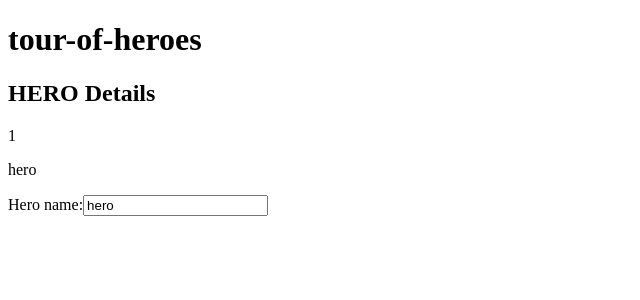
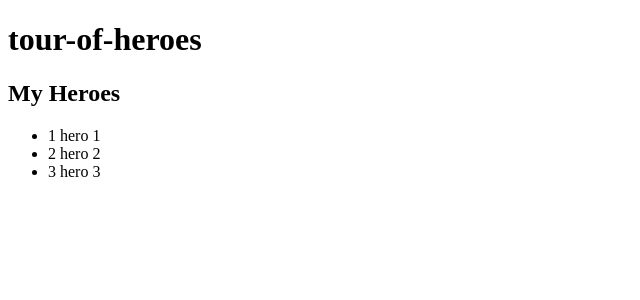
Before and after one commit to julioantonini/tour-of-heroes, an Angular app: page / in a window 1280 px wide. Shown: the top 300 px of the page, without its empty margins (0-640 px from the left). Built offline with nearby package versions, Linux system fonts and the light colour scheme.

Commit message:
feat: create hero detail component

```diff
--- a/angular.json
+++ b/angular.json
@@ -97,8 +97,22 @@
             ],
             "scripts": []
           }
+        },
+        "lint": {
+          "builder": "@angular-eslint/builder:lint",
+          "options": {
+            "lintFilePatterns": [
+              "src/**/*.ts",
+              "src/**/*.html"
+            ]
+          }
         }
       }
     }
+  },
+  "cli": {
+    "schematicCollections": [
+      "@angular-eslint/schematics"
+    ]
   }
 }
--- a/src/app/app.module.ts
+++ b/src/app/app.module.ts
@@ -4,9 +4,10 @@ import { BrowserModule } from '@angular/platform-browser';
 
 import { AppComponent } from './app.component';
 import { HeroesComponent } from './heroes/heroes.component';
+import { HeroDetailComponent } from './hero-detail/hero-detail.component';
 
 @NgModule({
-  declarations: [AppComponent, HeroesComponent],
+  declarations: [AppComponent, HeroesComponent, HeroDetailComponent],
   imports: [BrowserModule, FormsModule],
   providers: [],
   bootstrap: [AppComponent],
--- /dev/null
+++ b/src/app/hero-detail/hero-detail.component.html
@@ -0,0 +1,10 @@
+<div *ngIf="hero">
+  <h2>{{ hero.name | uppercase }} Details</h2>
+  <p>{{ hero.id }}</p>
+  <p>{{ hero.name }}</p>
+
+  <div>
+    <label for="name">Hero name:</label>
+    <input id="name" [(ngModel)]="hero.name" placeholder="name" type="text" />
+  </div>
+</div>
--- a/src/app/heroes/heroes.component.html
+++ b/src/app/heroes/heroes.component.html
@@ -1,8 +1,14 @@
-<h2>{{ hero.name | uppercase }} Details</h2>
-<p>{{ hero.id }}</p>
-<p>{{ hero.name }}</p>
+<H2>My Heroes</H2>
 
-<div>
-  <label for="name">Hero name:</label>
-  <input id="name" [(ngModel)]="hero.name" placeholder="name" type="text">
-</div>
+<ul class="heroes">
+  <li
+    *ngFor="let hero of heroes"
+    [class.selected]="hero === selectedHero"
+    (click)="onSelect(hero)"
+  >
+    <span>{{ hero.id }}</span>
+    {{ hero.name }}
+  </li>
+</ul>
+
+<app-hero-detail [hero]="selectedHero"></app-hero-detail>
--- a/src/app/heroes/heroes.component.scss
+++ b/src/app/heroes/heroes.component.scss
@@ -0,0 +1,6 @@
+.heroes li {
+  cursor: pointer;
+}
+.heroes li.selected {
+  font-weight: bold;
+}
--- a/src/app/heroes/heroes.component.ts
+++ b/src/app/heroes/heroes.component.ts
@@ -1,6 +1,7 @@
 import { Component } from '@angular/core';
 
 import { Hero } from '../hero.model';
+import { HEROES } from '../mock-heroes';
 
 @Component({
   selector: 'app-heroes',
@@ -8,5 +9,10 @@ import { Hero } from '../hero.model';
   styleUrls: ['./heroes.component.scss'],
 })
 export class HeroesComponent {
-  hero: Hero = { id: 1, name: 'hero' };
+  heroes = HEROES;
+  selectedHero?: Hero;
+
+  onSelect(hero: Hero): void {
+    this.selectedHero = hero;
+  }
 }
--- /dev/null
+++ b/src/app/mock-heroes.ts
@@ -0,0 +1,7 @@
+import { Hero } from './hero.model';
+
+export const HEROES: Hero[] = [
+  { id: 1, name: 'hero 1' },
+  { id: 2, name: 'hero 2' },
+  { id: 3, name: 'hero 3' },
+];
```
Also changed, not shown: package.json (+10 -1 lines), src/app/hero-detail/hero-detail.component.ts (added, +13 -0 lines), .eslintrc.json (added), src/app/hero-detail/hero-detail.component.scss (added), 2 other files (tests, documents, lock files or other folders).
